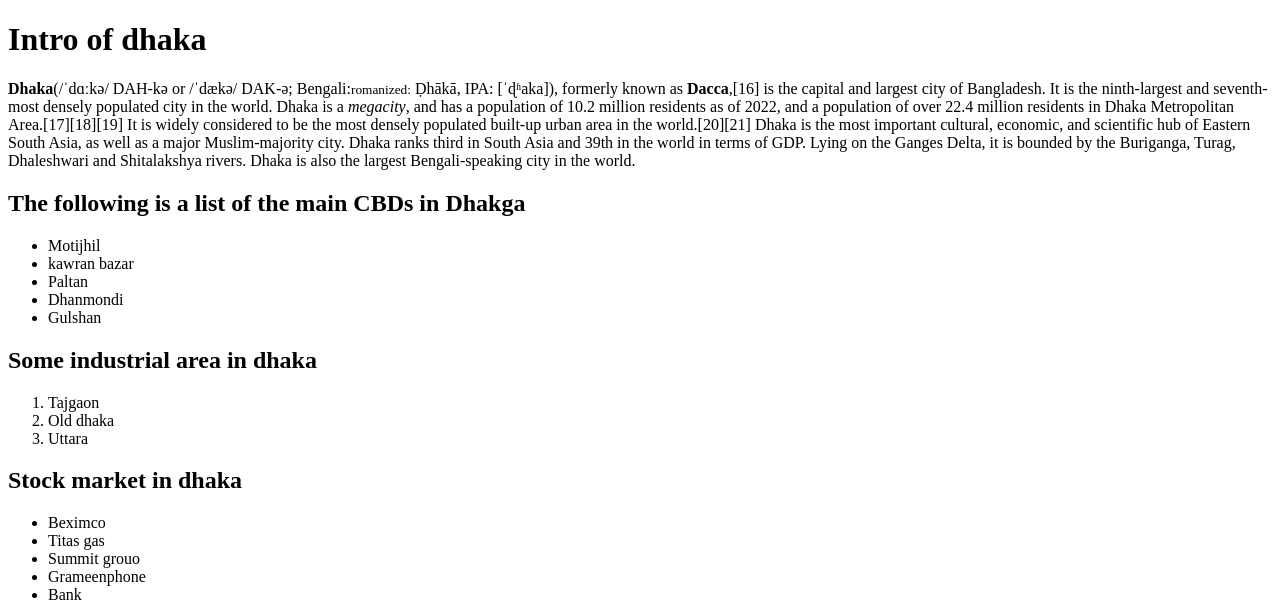
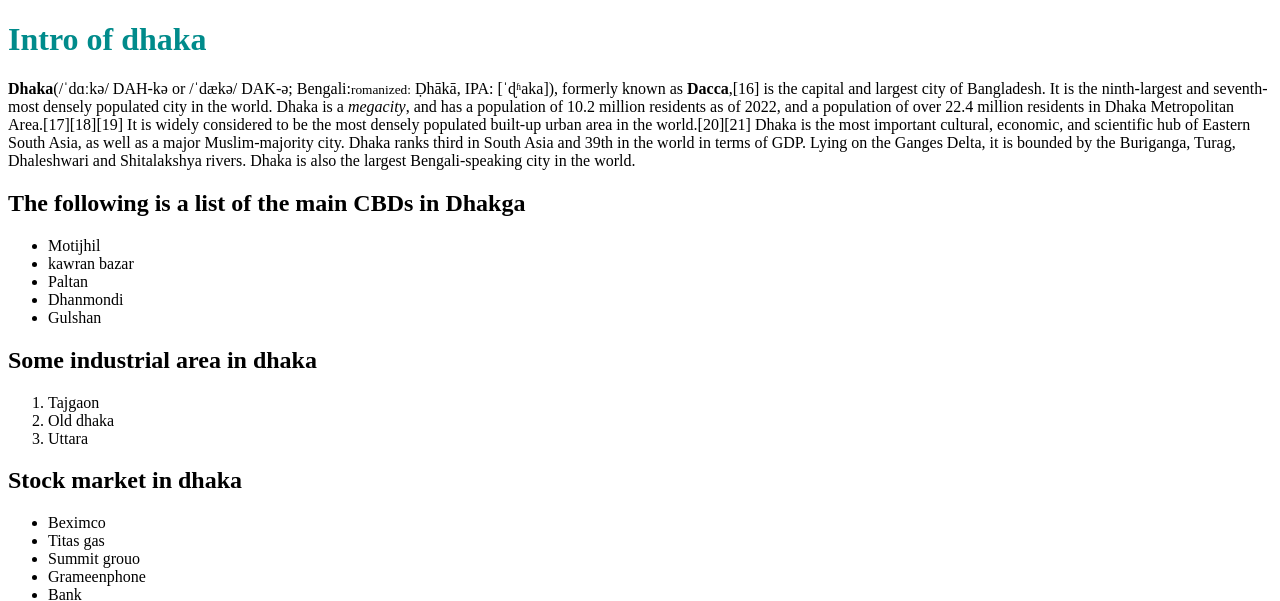
Before and after one commit to 101Bishal/the-city-of-Dhaka, a plain HTML site: page index1.html in a window 1280 px wide. Shown: the top 601 px of the page. Drawn offline with Linux system fonts and the light colour scheme.

Commit message:
added css

```diff
--- a/index1.html
+++ b/index1.html
@@ -4,6 +4,7 @@
     <meta charset="UTF-8">
     <meta name="viewport" content="width=device-width, initial-scale=1.0">
     <title>The city of dhaka</title>
+    <link rel="stylesheet" href="style1.css">
 </head>
 <body>
     <h1>Intro of dhaka</h1>
--- /dev/null
+++ b/style1.css
@@ -0,0 +1,3 @@
+h1{
+    color: darkcyan;
+}
```
